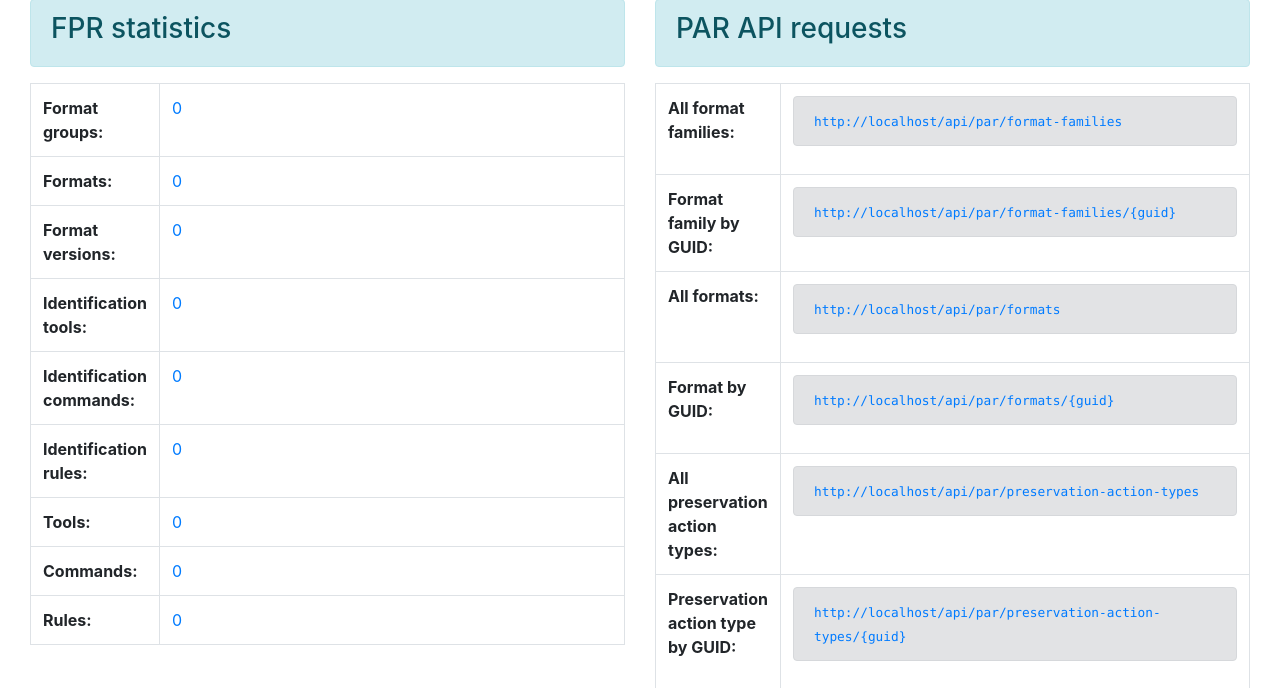
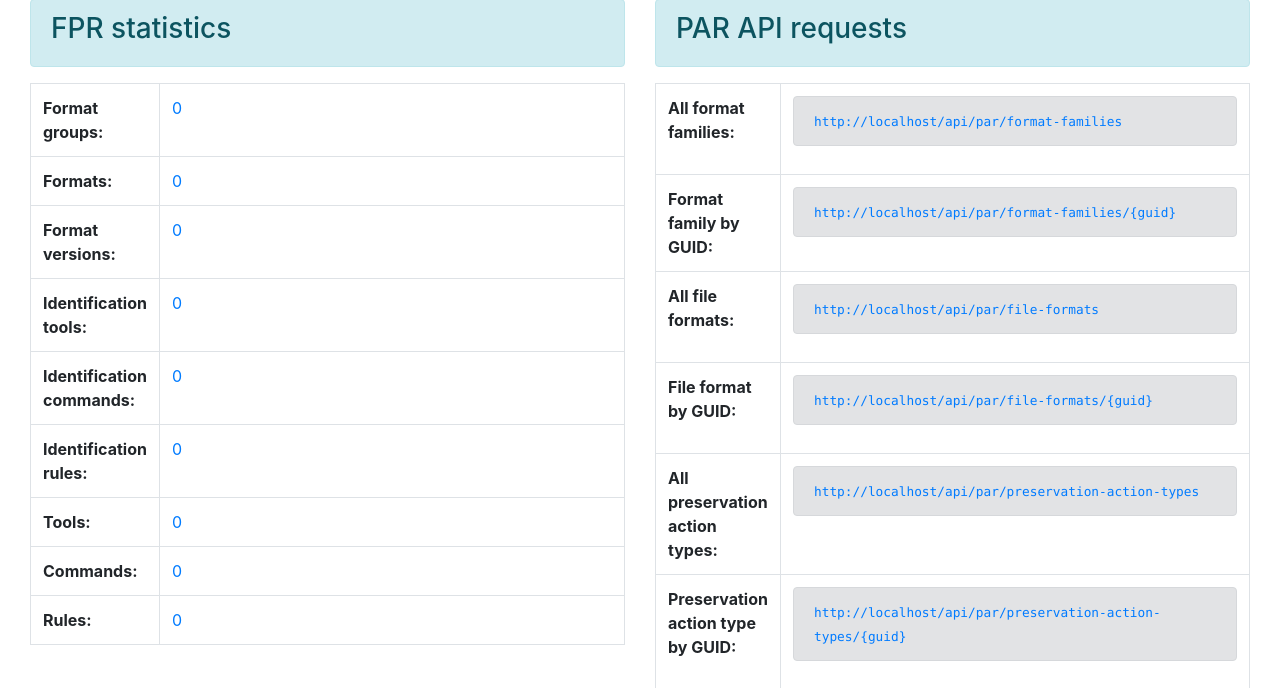
Before and after one commit to artefactual-labs/fpr2par, a Flask app: page / in a window 1280 px wide. Shown: the part 196-884 px from the top of the page. Run offline with Flask 2, Linux system fonts and the light colour scheme; data that the repository does not hold is empty; some libraries are stand-ins or nearby versions.

Commit message:
add file-format/{guid} PAR API reponse

```diff
--- a/fpr2par/templates/index.html
+++ b/fpr2par/templates/index.html
@@ -33,8 +33,8 @@
         <table class="table table-bordered table-condensed">
           <tr><td width=20%><strong>All format families:</strong></td><td><div class="alert alert-secondary text-monospace"><small><a href="api/par/format-families">{{apiUrl}}/format-families</a></small></div></td></tr>
           <tr><td width=20%><strong>Format family by GUID:</strong></td><td><div class="alert alert-secondary text-monospace"><small><a href="api/par/format-families/<id>"><id>{{apiUrl}}/format-families/{guid}</a></small></div></td></tr>
-          <tr><td width=20%><strong>All formats:</strong></td><td><div class="alert alert-secondary text-monospace"><small><a href="api/par/formats">{{apiUrl}}/formats</a></small></div></td></tr>
-          <tr><td width=20%><strong>Format by GUID:</strong></td><td><div class="alert alert-secondary text-monospace"><small><a href="api/par/formats/<id>">{{apiUrl}}/formats/{guid}</a></small></div></td></tr>
+          <tr><td width=20%><strong>All file formats:</strong></td><td><div class="alert alert-secondary text-monospace"><small><a href="api/par/file-formats">{{apiUrl}}/file-formats</a></small></div></td></tr>
+          <tr><td width=20%><strong>File format by GUID:</strong></td><td><div class="alert alert-secondary text-monospace"><small><a href="api/par/file-formats/36800d63-1bb5-4324-ba8c-90e222eeddbc">{{apiUrl}}/file-formats/{guid}</a></small></div></td></tr>
           <tr><td width=20%><strong>All preservation action types:</strong></td><td><div class="alert alert-secondary text-monospace"><small><a href="api/par/preservation-action-types">{{apiUrl}}/preservation-action-types</a></small></div></td></tr>
           <tr><td width=20%><strong>Preservation action type by GUID:</strong></td><td><div class="alert alert-secondary text-monospace"><small><a href="api/par/preservation-action-types/<id>">{{apiUrl}}/preservation-action-types/{guid}</a></small></div></td></tr>
           <tr><td width=20%><strong>All preservation actions:</strong></td><td><div class="alert alert-secondary text-monospace"><small><a href="api/par/preservation-actions">{{apiUrl}}/preservation-actions</a></small></div></td></tr>
--- a/fpr2par/views.py
+++ b/fpr2par/views.py
@@ -1,4 +1,4 @@
-from flask import Flask, render_template, flash, redirect, request
+from flask import Flask, render_template, flash, redirect, request, jsonify
 from fpr2par import app, db
 import os
 from .create_fpr_database import createdbase
@@ -115,3 +115,19 @@ def fprFormatVersions():
     versions = fpr_format_versions.query.all()
     count = fpr_format_versions.query.count()
     return render_template("fpr_format_versions.html", versions=versions, count=count)
+
+
+@app.route("/api/par/file-formats/<id>", methods=["GET"])
+def fileformat(id):
+    version = fpr_format_versions.query.get(id)
+    format = fpr_formats.query.get(version.format)
+    group = fpr_format_groups.query.get(format.group)
+    response = {
+        "name": version.description,
+        "localLastModifiedDate": str(version.last_modified),
+        "version": version.version,
+        "id": {"guid": version.uuid, "namespace": "https://archivematica.org"},
+        "identifiers": {"identifier": version.pronom_id, "identifierType": "PUID"},
+        "type": group.description,
+    }
+    return jsonify(response)
```
